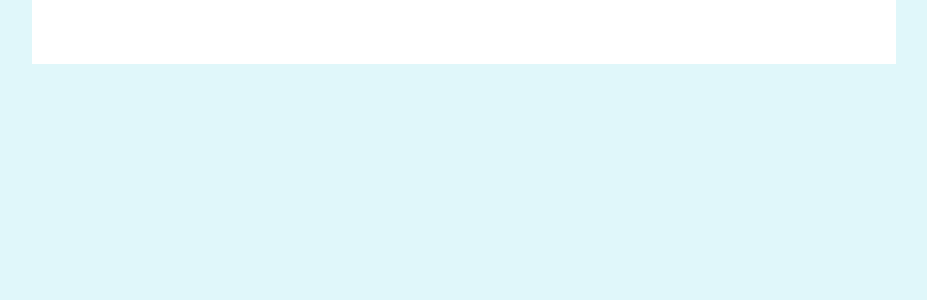
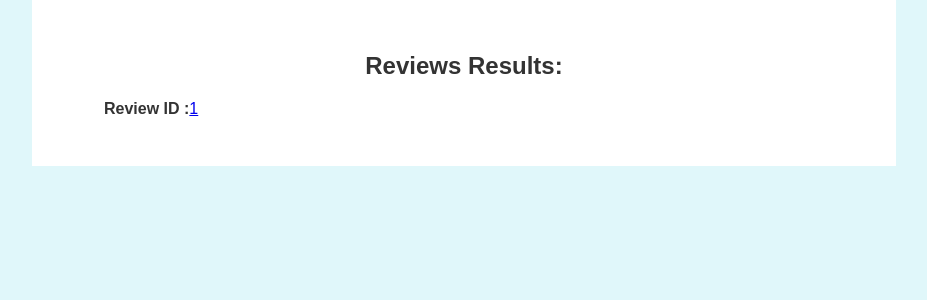
Before and after one commit to Maestro-111/movies-search-system, a Django app: page /forum/view_reviews/ in a window 1280 px wide. Shown: the part 119-419 px from the top of the page, without its empty margins (176-1103 px from the left). Run offline with Django 4.2, Linux system fonts and the light colour scheme; tables that the repository leaves empty hold one stand-in row (values such as "Sample post"); parts of the project's set-up code (start-up, migrations or seed data) failed here and were passed over.

Commit message:
forum review write update

```diff
--- a/movies/forum/models.py
+++ b/movies/forum/models.py
@@ -16,3 +16,6 @@ class Review(models.Model):
 
     def __str__(self):
         return f'{self.user.username} - {self.movie.original_title}: {self.rating}'
+
+    def get_absolute_url(self):
+        return reverse('view_single_review', kwargs={'review_id': self.id})
--- a/movies/forum/templates/forum/forum_menu.html
+++ b/movies/forum/templates/forum/forum_menu.html
@@ -14,11 +14,6 @@
     </form>
 </div>
 
-<div class="button-container">
-    <form action="{% url 'write_review' %}" method="get">
-        <button type="submit">Write Review</button>
-    </form>
-</div>
 
 <nav>
     <p><a href="{% url 'main_menu' %}" class="bold-link">Return to the Forum Menu</a></p>
--- a/movies/forum/templates/forum/view_reviews.html
+++ b/movies/forum/templates/forum/view_reviews.html
@@ -6,5 +6,23 @@
 
 {% block content %}
 
+    {% if reviews %}
+        <h2>Reviews Results:</h2>
+        <ul>
+            {% for review in reviews %}
+                <li style="display: flex; align-items: center;">
+                    <span class="label">Review ID :</span>
+                    <a href="{{ review.get_absolute_url }}">{{ review.id }}</a>
+
+                </li>
+                {% if not forloop.last %}
+                <hr>
+                {% endif %}
+            {% empty %}
+            {% endfor %}
+        </ul>
+    {% else %}
+        <p>No Reviews.</p>
+    {% endif %}
 
 {% endblock %}
--- a/movies/forum/urls.py
+++ b/movies/forum/urls.py
@@ -7,5 +7,6 @@ from django.conf.urls.static import static
 urlpatterns = [
     path('', views.forum_menu, name="forum_menu"),
     path('view_reviews/', views.view_reviews, name="view_reviews"),
-    path('write_reviews/', views.write_review, name="write_review")
+    path('view_single_review/<int:review_id>/', views.view_single_review, name="view_single_review"),
+    path('write_reviews/<int:movie_id>/', views.write_review, name="write_review")
 ]
--- a/movies/forum/views.py
+++ b/movies/forum/views.py
@@ -1,6 +1,9 @@
-from django.shortcuts import render,redirect
+from django.contrib.auth.decorators import login_required
+from django.shortcuts import render, redirect, get_object_or_404
 from django.urls import reverse
 from django.http import HttpResponse,HttpResponseNotFound,HttpResponseRedirect
+
+from movie.models import Movie
 from .models import Review
 from .forms import ReviewForm
 
@@ -8,9 +11,48 @@ def forum_menu(request):
     return render(request,'forum/forum_menu.html')
 
 
-def write_review(request):
-    return render(request,'forum/write_review.html')
+@login_required
+def write_review(request, movie_id):
+    movie = get_object_or_404(Movie, movie_id=movie_id)
+
+    # Check if the user has already submitted a review for this movie
+    existing_review = Review.objects.filter(user=request.user, movie=movie).first()
+
+    if request.method == 'POST':
+        form = ReviewForm(request.POST)
+        if form.is_valid():
+            # Check if a review already exists and update it or create a new one
+            if existing_review:
+                existing_review.review = form.cleaned_data['review']
+                existing_review.save()
+            else:
+                # Create a new review
+                Review.objects.create(
+                    user=request.user,
+                    movie=movie,
+                    review=form.cleaned_data['review']
+                )
+            return redirect('show_movie', movie_id=movie.movie_id)  # Redirect to the movie detail page or wherever you want
+    else:
+        form = ReviewForm()
+        # If the user has already reviewed the movie, prepopulate the form with their existing review
+        if existing_review:
+            form.fields['review'].initial = existing_review.review
+
+    return render(request, 'forum/write_review.html', {'form': form, 'movie': movie})
+
+
+def view_single_review(request, review_id):
+
+    return render(request,'forum/view_single_review.html')
 
 
 def view_reviews(request):
-    return render(request,'forum/view_reviews.html')
+
+    reviews = Review.objects.all()
+
+    context = {
+        "reviews":reviews
+    }
+
+    return render(request,'forum/view_reviews.html',context)
--- a/movies/movie/templates/movie/show_movie.html
+++ b/movies/movie/templates/movie/show_movie.html
@@ -49,4 +49,8 @@
         <p><a href="{% url 'add_movie_to_playlist' movie.movie_id %}" class="bold-link">Add to playlist</a></p>
     </nav>
 
+    <nav>
+        <p><a href="{% url 'write_review' movie.movie_id %}" class="bold-link">Write Review</a></p>
+    </nav>
+
 {% endblock %}
```
Also changed, not shown: movies/forum/templates/forum/view_single_review.html (added, +9 -0 lines), movies/forum/templates/forum/write_review.html (+11 -0 lines).
